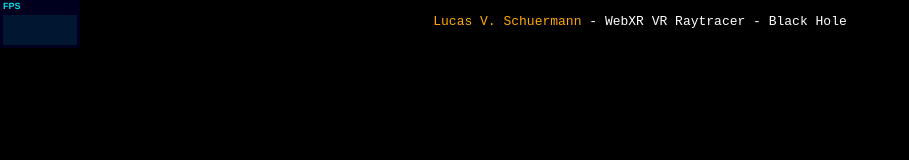
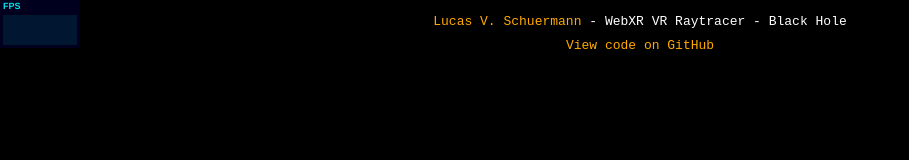
Before and after one commit to lucas-schuermann/webxr-raytracer, a plain HTML site: page index.html in a window 1280 px wide. Shown: the top 160 px of the page, without its empty margins (0-909 px from the left). Drawn offline with nearby package versions, Linux system fonts and the light colour scheme.

Commit message:
view source link

```diff
--- a/index.html
+++ b/index.html
@@ -43,6 +43,8 @@
     <body>
         <div id="info">
             <a href="https://lucasschuermann.com" target="_blank" rel="noopener">Lucas V. Schuermann</a> - WebXR VR Raytracer - Black Hole
+            <br>
+            <a href="https://github.com/cerrno/webxr-raytracer">View code on GitHub</a>
         </div>
         <script type="module">
             import * as THREE from './js/three.module.js';
```
